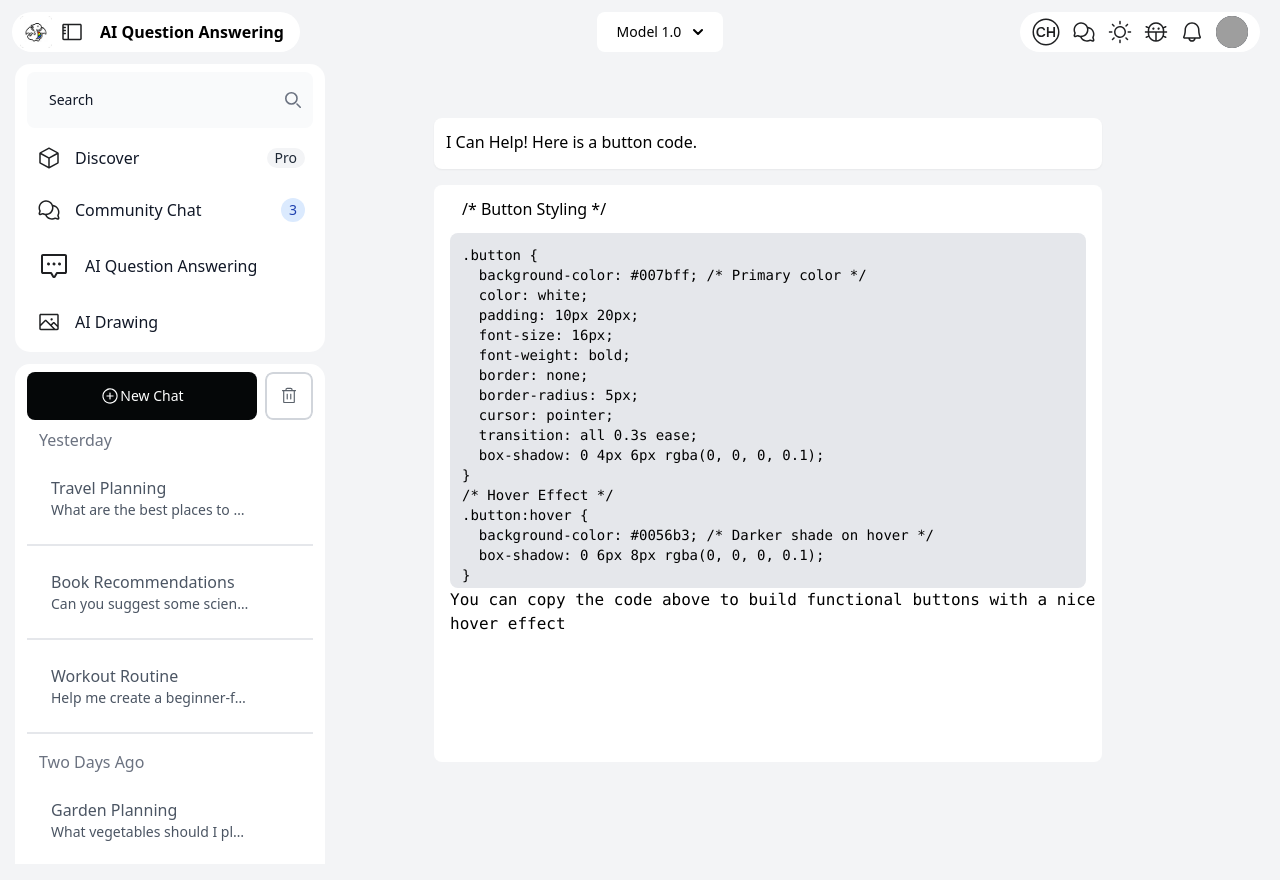
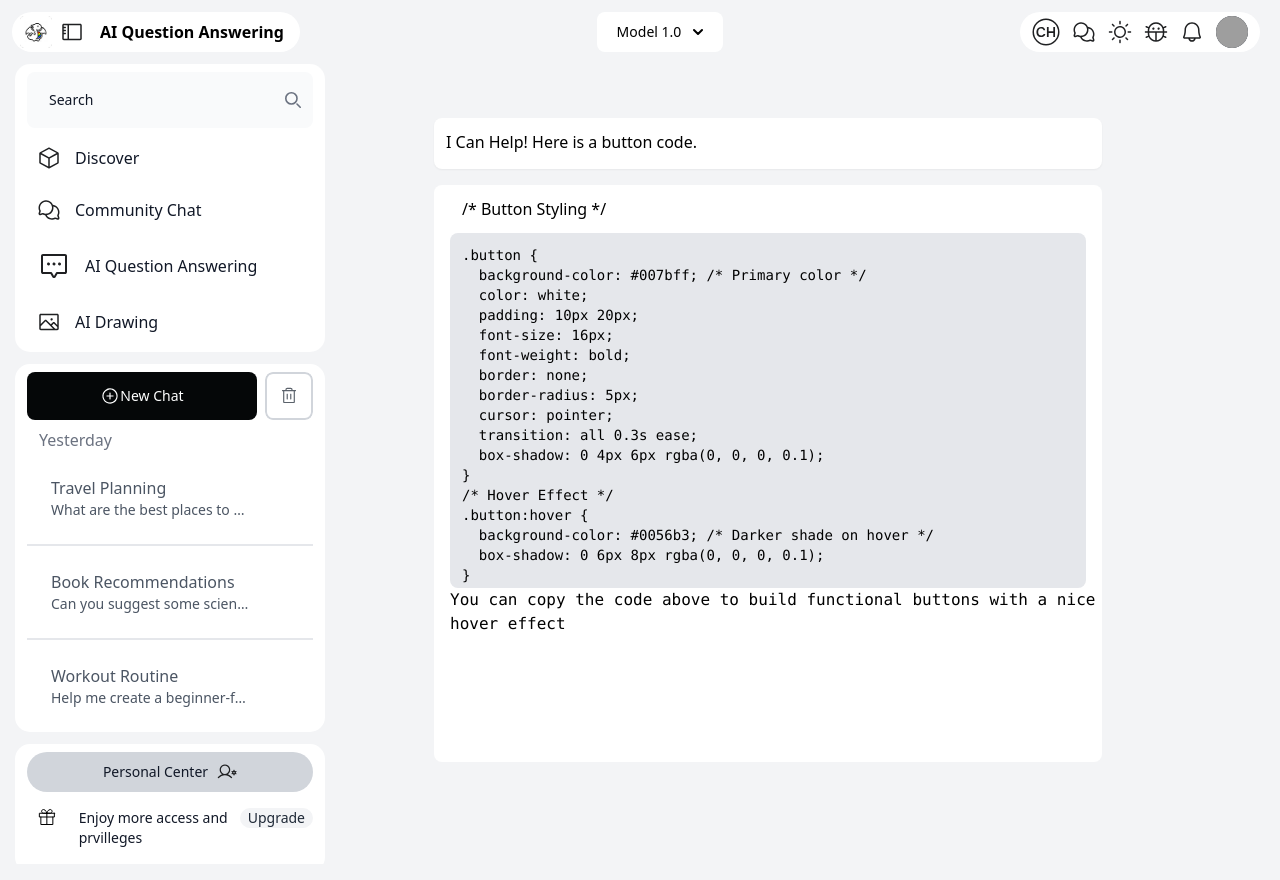
Before and after one commit to UsamaHusnainSmartAI/ask-ai-project, a Nuxt app: page / in a window 1280 px wide. Built offline with nearby package versions, Linux system fonts and the light colour scheme; grey boxes are pictures that could not be loaded.

Commit message:
first commit

```diff
--- a/components/Sidebar.vue
+++ b/components/Sidebar.vue
@@ -98,7 +98,7 @@ input {
                         </div>
 
                     <span class="flex-1 ms-3 whitespace-nowrap">Discover</span>
-                    <span class="inline-flex items-center justify-center px-2 ms-3 text-sm font-medium text-gray-800 bg-gray-100 rounded-full dark:bg-gray-700 dark:text-gray-300">Pro</span>
+                    <!-- <span class="inline-flex items-center justify-center px-2 ms-3 text-sm font-medium text-gray-800 bg-gray-100 rounded-full dark:bg-gray-700 dark:text-gray-300">Pro</span> -->
                     </a>
                 </li>
                 <li>
@@ -109,7 +109,7 @@ input {
                         </svg>
                     </div>
                     <span class="flex-1 ms-3 whitespace-nowrap">Community Chat</span>
-                    <span class="inline-flex items-center justify-center w-3 h-3 p-3 ms-3 text-sm font-medium text-blue-800 bg-blue-100 rounded-full dark:bg-blue-900 dark:text-blue-300">3</span>
+                    <!-- <span class="inline-flex items-center justify-center w-3 h-3 p-3 ms-3 text-sm font-medium text-blue-800 bg-blue-100 rounded-full dark:bg-blue-900 dark:text-blue-300">3</span> -->
                     </a>
                 </li>
                 <li>
@@ -297,7 +297,7 @@ input {
   </div>
 </div>
 
-<div class="font-medium">
+<div class="font-medium h-72 overflow-y-auto [-ms-overflow-style:'none'] [scrollbar-width:'none'] [&::-webkit-scrollbar]:hidden">
     <!-- Yesterday's chats -->
     <div class="mb-4">
       <p class="px-3 font-normal text-gray-500">Yesterday</p>
```
